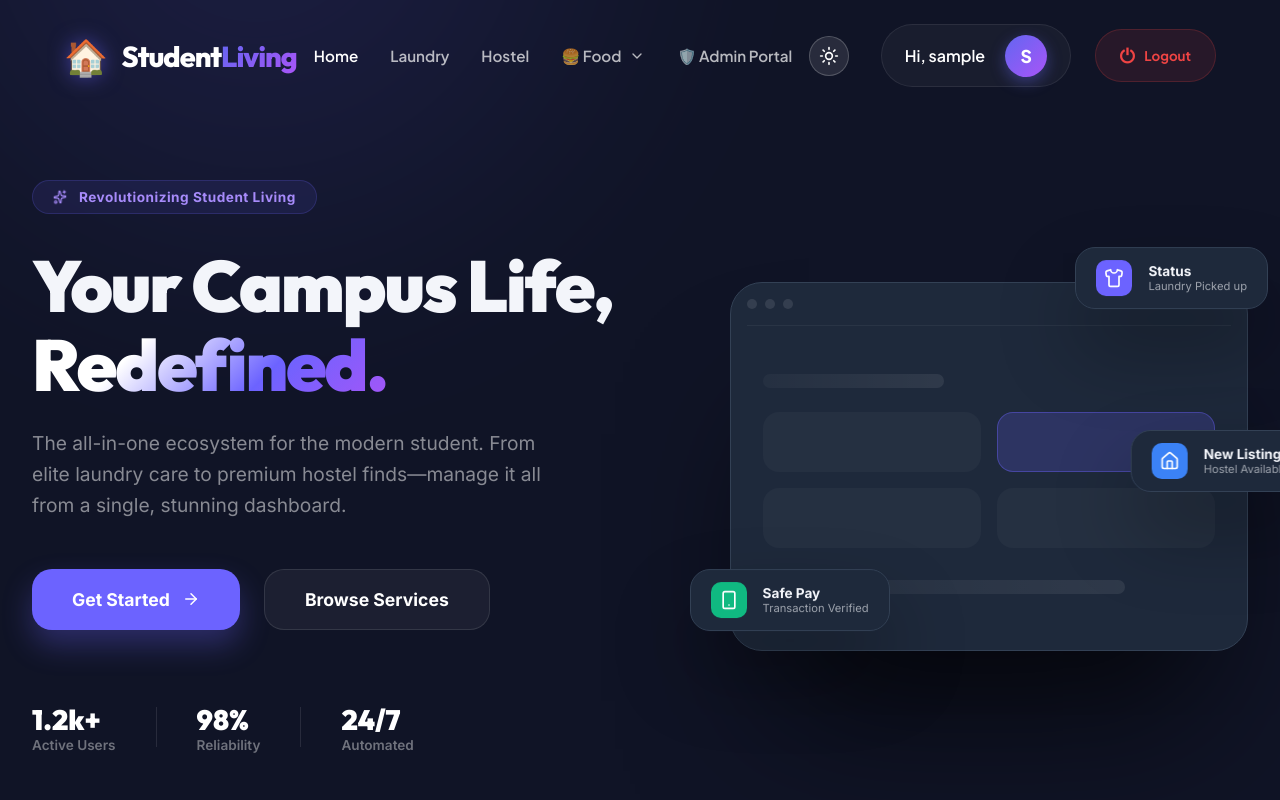
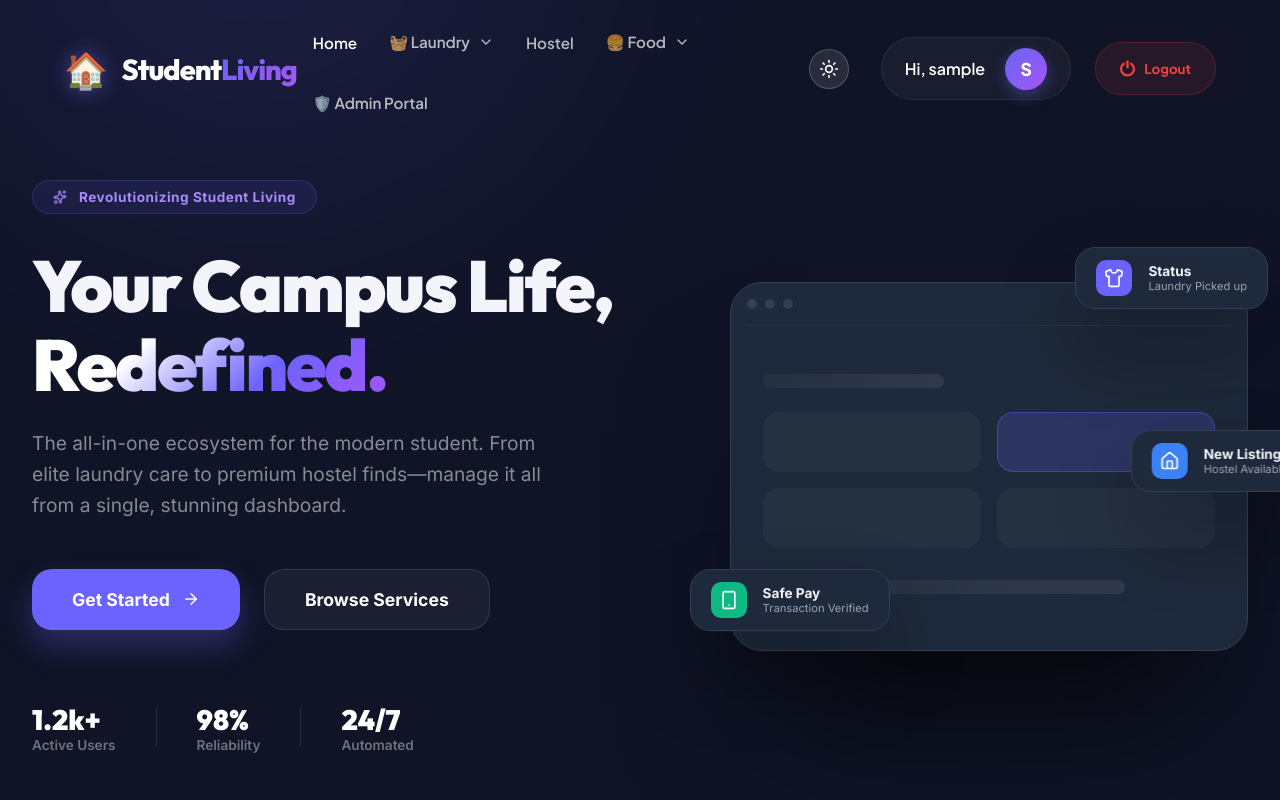
Before and after one commit to ashalyaSenarathna/Student-Living-Management-System, a React (Vite) app in the folder frontend/: page / in a window 1280 px wide. Shown: the top 800 px of the page. Built offline with nearby package versions, Linux system fonts and the light colour scheme; sample sign-in values are in the browser's storage.

Commit message:
feat: implement navigation bar and food management pages including details, list, and meal plans

```diff
--- a/frontend/src/components/Navbar.jsx
+++ b/frontend/src/components/Navbar.jsx
@@ -9,6 +9,7 @@ const Navbar = () => {
     const [medicalDropdownOpen, setMedicalDropdownOpen] = useState(false);
     const [foodDropdownOpen, setFoodDropdownOpen] = useState(false);
     const [adminDropdownOpen, setAdminDropdownOpen] = useState(false);
+    const [laundryDropdownOpen, setLaundryDropdownOpen] = useState(false);
     const [user, setUser] = useState(null);
     const [theme, setTheme] = useState(localStorage.getItem('theme') || 'dark');
     const location = useLocation();
@@ -28,6 +29,7 @@ const Navbar = () => {
         setMedicalDropdownOpen(false);
         setFoodDropdownOpen(false);
         setAdminDropdownOpen(false);
+        setLaundryDropdownOpen(false);
     }, [location.pathname]);
 
     const toggleTheme = () => {
@@ -66,6 +68,17 @@ const Navbar = () => {
         window.location.reload();
     };
 
+    const laundryPanelItems = [
+        { label: '🧺 Laundry Services', path: '/laundry', roles: ['USER', 'PROVIDER', 'ADMIN'] },
+        { label: '🎫 My Laundry Bookings', path: '/my-bookings', roles: ['USER'] },
+        { label: '🏪 Manage Shop', path: '/add-laundry', roles: ['PROVIDER'] },
+        { label: '📋 Manage Bookings', path: '/manage-bookings', roles: ['PROVIDER'] },
+    ];
+
+    const visibleLaundryItems = laundryPanelItems.filter(item =>
+        item.roles.includes(user?.role?.toUpperCase())
+    );
+
     const medicalPanelItems = [
         { label: '💊 Medical Panel', path: '/health/medical-panel', roles: ['USER'] },
         { label: '📅 Book Appointment', path: '/health/appointment-booking', roles: ['USER'] },
@@ -102,8 +115,31 @@ const Navbar = () => {
                 <div className={`navbar__menu ${menuOpen ? 'navbar__menu--active' : ''}`}>
                     <ul className="navbar__list">
                         <li><Link to="/" className={`navbar__link ${location.pathname === '/' ? 'navbar__link--active' : ''}`}>Home</Link></li>
-                        {user?.role?.toUpperCase() !== 'HOSTEL_OWNER' && (
-                            <li><Link to="/laundry" className={`navbar__link ${location.pathname === '/laundry' ? 'navbar__link--active' : ''}`}>Laundry</Link></li>
+
+                        {/* Laundry Panel Dropdown */}
+                        {visibleLaundryItems.length > 0 && (
+                            <li className="navbar__dropdown">
+                                <button
+                                    className={`navbar__link navbar__dropdown-trigger ${['/laundry', '/my-bookings', '/add-laundry', '/manage-bookings'].includes(location.pathname) ? 'navbar__link--active' : ''
+                                        }`}
+                                    onClick={() => setLaundryDropdownOpen(!laundryDropdownOpen)}
+                                >
+                                    🧺 Laundry
+                                    <ChevronDown size={16} className={`dropdown-icon ${laundryDropdownOpen ? 'open' : ''}`} />
+                                </button>
+                                <div className={`navbar__dropdown-menu ${laundryDropdownOpen ? 'open' : ''}`}>
+                                    {visibleLaundryItems.map((item) => (
+                                        <Link
+                                            key={item.path}
+                                            to={item.path}
+                                            className={`navbar__dropdown-item ${location.pathname === item.path ? 'active' : ''}`}
+                                            onClick={() => setLaundryDropdownOpen(false)}
+                                        >
+                                            {item.label}
+                                        </Link>
+                                    ))}
+                                </div>
+                            </li>
                         )}
                         <li><Link to="/hostel" className={`navbar__link ${location.pathname === '/hostel' ? 'navbar__link--active' : ''}`}>Hostel</Link></li>
 
@@ -159,18 +195,6 @@ const Navbar = () => {
                             </li>
                         )}
 
-                        {user &&
-                            user.role?.toUpperCase() !== 'PROVIDER' &&
-                            user.role?.toUpperCase() !== 'HOSTEL_OWNER' &&
-                            user.role?.toUpperCase() !== 'ADMIN' && (
-                                <li><Link to="/my-bookings" className={`navbar__link ${location.pathname === '/my-bookings' ? 'navbar__link--active' : ''}`}>My Laundry Bookings</Link></li>
-                            )}
-                        {user && user.role?.toUpperCase() === 'PROVIDER' && (
-                            <>
-                                <li><Link to="/add-laundry" className={`navbar__link ${location.pathname === '/add-laundry' ? 'navbar__link--active' : ''}`}>Manage Shop</Link></li>
-                                <li><Link to="/manage-bookings" className={`navbar__link ${location.pathname === '/manage-bookings' ? 'navbar__link--active' : ''}`}>Bookings Manage</Link></li>
-                            </>
-                        )}
                         {user && user.role?.toUpperCase() === 'HOSTEL_OWNER' && (
                             <li><Link to="/hostel-owner" className={`navbar__link ${location.pathname === '/hostel-owner' ? 'navbar__link--active' : ''}`}>Hostel Owner</Link></li>
                         )}
@@ -226,9 +250,35 @@ const Navbar = () => {
             >
                 <div className="mobile-menu-content" onClick={(e) => e.stopPropagation()}>
                     <ul className="mobile-nav-list">
-                        {user?.role?.toUpperCase() !== 'HOSTEL_OWNER' && (
-                            <li><Link to="/laundry" onClick={() => setMenuOpen(false)}>Laundry Services</Link></li>
+
+                        {/* Laundry Panel Mobile Dropdown */}
+                        {visibleLaundryItems.length > 0 && (
+                            <li className="mobile-dropdown">
+                                <button
+                                    className="mobile-dropdown-trigger"
+                                    onClick={() => setLaundryDropdownOpen(!laundryDropdownOpen)}
+                                >
+                                    🧺 Laundry
+                                    <ChevronDown size={16} className={`dropdown-icon ${laundryDropdownOpen ? 'open' : ''}`} />
+                                </button>
+                                <div className={`mobile-dropdown-menu ${laundryDropdownOpen ? 'open' : ''}`}>
+                                    {visibleLaundryItems.map((item) => (
+                                        <Link
+                                            key={item.path}
+                                            to={item.path}
+                                            className="mobile-dropdown-item"
+                                            onClick={() => {
+                                                setMenuOpen(false);
+                                                setLaundryDropdownOpen(false);
+                                            }}
+                                        >
+                                            {item.label}
+                                        </Link>
+                                    ))}
+                                </div>
+                            </li>
                         )}
+
                         <li><Link to="/hostel" onClick={() => setMenuOpen(false)}>Hostel & Boarding</Link></li>
 
                         {/* Medical Panel Mobile Dropdown */}
@@ -287,18 +337,6 @@ const Navbar = () => {
                             </li>
                         )}
 
-                        {user &&
-                            user.role?.toUpperCase() !== 'PROVIDER' &&
-                            user.role?.toUpperCase() !== 'HOSTEL_OWNER' &&
-                            user.role?.toUpperCase() !== 'ADMIN' && (
-                                <li><Link to="/my-bookings" onClick={() => setMenuOpen(false)}>My Bookings</Link></li>
-                            )}
-                        {user && user.role?.toUpperCase() === 'PROVIDER' && (
-                            <>
-                                <li><Link to="/add-laundry" onClick={() => setMenuOpen(false)}>Manage Laundry Shop</Link></li>
-                                <li><Link to="/manage-bookings" onClick={() => setMenuOpen(false)}>Manage Bookings</Link></li>
-                            </>
-                        )}
                         {user && user.role?.toUpperCase() === 'HOSTEL_OWNER' && (
                             <li><Link to="/hostel-owner" onClick={() => setMenuOpen(false)}>Hostel Owner Dashboard</Link></li>
                         )}
--- a/frontend/src/pages/FoodManagement/FoodDetails.jsx
+++ b/frontend/src/pages/FoodManagement/FoodDetails.jsx
@@ -638,7 +638,7 @@ const FoodDetails = () => {
                             <button
                                 type="button"
                                 className="fd-view-plans-btn"
-                                onClick={() => navigate('/my-meal-plans')}
+                                onClick={() => navigate('/food/my-plans')}
                             >
                                 View My Meal Plans
                             </button>
@@ -660,7 +660,7 @@ const FoodDetails = () => {
                                 <div className="fd-success-check">✅</div>
                                 <h4>Order Placed!</h4>
                                 <p>Your order is being prepared.</p>
-                                <button className="fd-view-orders-btn" onClick={() => navigate('/my-food-orders')}>
+                                <button className="fd-view-orders-btn" onClick={() => navigate('/food/my-orders')}>
                                     View My Orders <ChevronRight size={16} />
                                 </button>
                                 <button className="fd-order-again-btn" onClick={() => setOrderPlaced(false)}>
--- a/frontend/src/pages/FoodManagement/FoodList.jsx
+++ b/frontend/src/pages/FoodManagement/FoodList.jsx
@@ -101,10 +101,10 @@ const FoodList = () => {
             <div className="food-nav-tabs">
                 <button className="food-nav-tab active">Browse Food</button>
                 {!isFoodProvider && (
-                    <button className="food-nav-tab" onClick={() => navigate('/my-food-orders')}>My Orders</button>
+                    <button className="food-nav-tab" onClick={() => navigate('/food/my-orders')}>My Orders</button>
                 )}
                 {!isFoodProvider && (
-                    <button className="food-nav-tab" onClick={() => navigate('/my-meal-plans')}>My Meal Plans</button>
+                    <button className="food-nav-tab" onClick={() => navigate('/food/my-plans')}>My Meal Plans</button>
                 )}
             </div>
 
--- a/frontend/src/pages/FoodManagement/MyMealPlans.jsx
+++ b/frontend/src/pages/FoodManagement/MyMealPlans.jsx
@@ -169,7 +169,7 @@ const MyMealPlans = () => {
 
             <div className="mmp-nav-tabs">
                 <button className="mmp-nav-tab" onClick={() => navigate('/food')}>Browse Food</button>
-                <button className="mmp-nav-tab" onClick={() => navigate('/my-food-orders')}>My Orders</button>
+                <button className="mmp-nav-tab" onClick={() => navigate('/food/my-orders')}>My Orders</button>
                 <button className="mmp-nav-tab active">My Meal Plans</button>
             </div>
 
```
